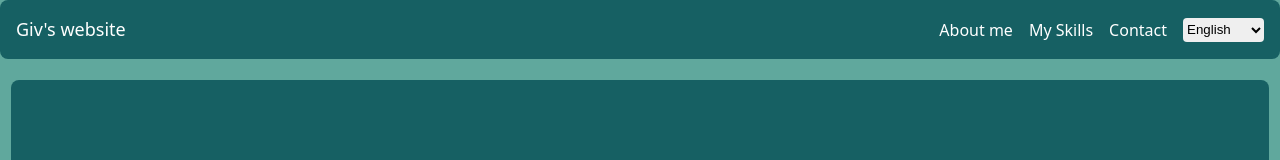
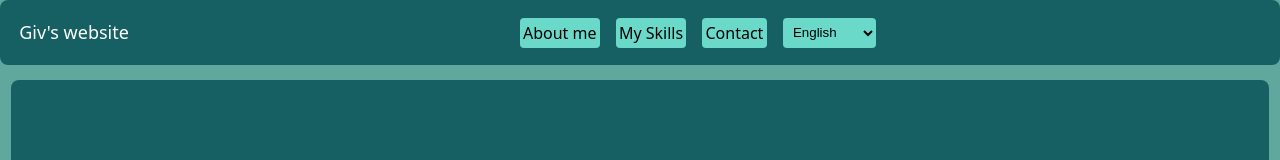
Before and after one commit to GiovaniFZ/my-website-vue, a Vue app: page / in a window 1280 px wide. Shown: the top 160 px of the page. Built offline with nearby package versions, Linux system fonts and the light colour scheme; what oh-vue-icons would draw is missing.

Commit message:
style: header: Improve style for anchors and select

```diff
--- a/src/components/Header.vue
+++ b/src/components/Header.vue
@@ -35,22 +35,30 @@ header {
 
 
   a {
-    color: #fff;
-    float: right;
+    text-decoration: none;
+    background-color: #6AD9CA;
+    border-radius: 4px;
+    color: #000;
+    padding: 0.2rem;
   }
 
   .first-anchor {
+    background: none;
+    color: #fff;
     font-size: large;
   }
 
   a:hover {
-    color: #aeaeae;
+    background-color: #55bfb1;
     cursor: pointer;
   }
 
   nav {
     display: flex;
     gap: 1rem;
+    align-items: center;
+    justify-content: center;
+    margin: 0 auto;
 
     @media (max-width: 600px) {
       display: none;
@@ -61,6 +69,18 @@ header {
     border: none;
     border-radius: 4px;
     cursor: pointer;
+    padding: 0.4rem;
+    background-color: #6AD9CA;
+    color: #000;
+  }
+
+  select:hover {
+    background-color: #55bfb1;
+  }
+
+  select option {
+    background-color: #fff;
+    color: #000;
   }
 
 }
```
